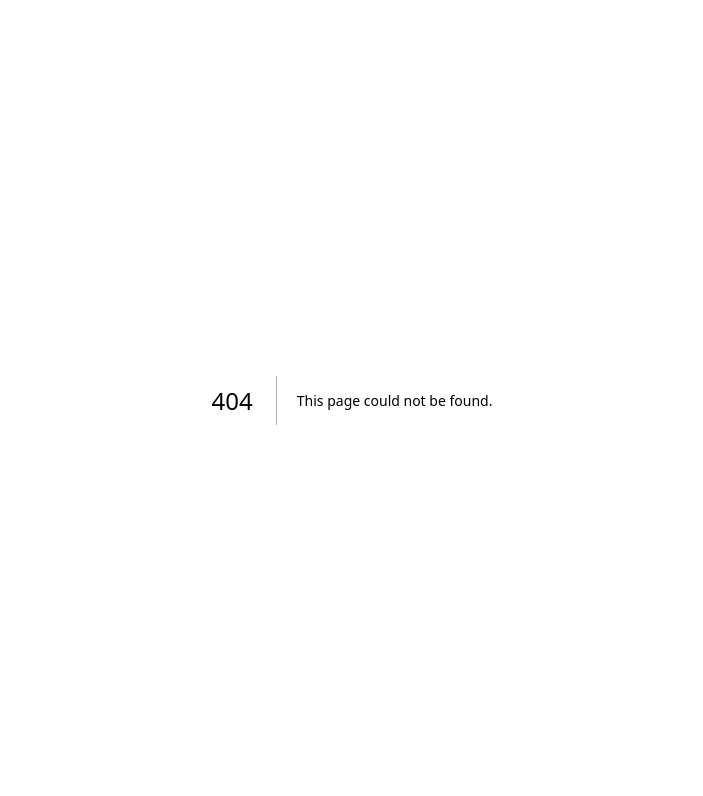
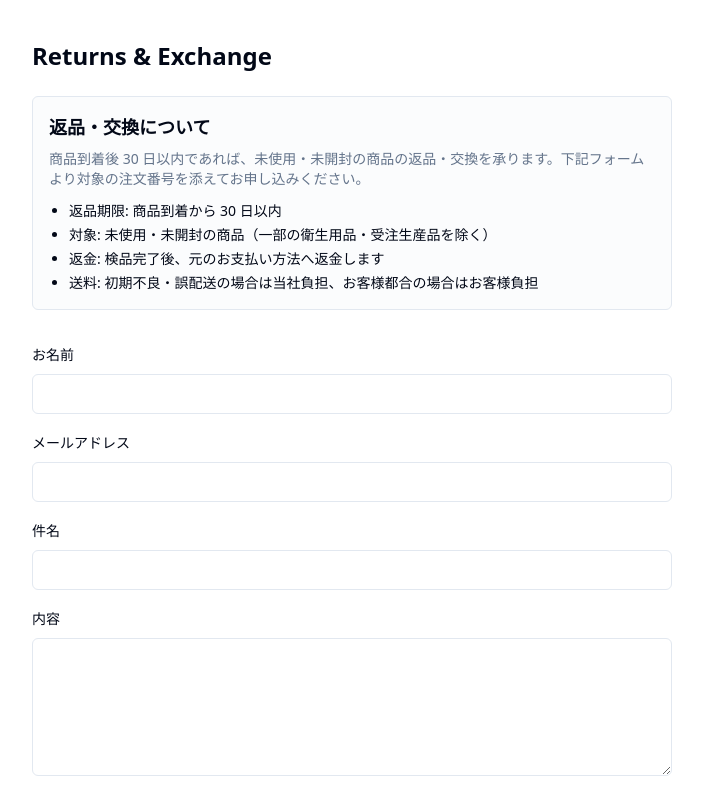
Before and after one commit to myoshi2891/Multi-Vendor-E-Commerce, a Next.js app: page /returns-exchange in a window 1280 px wide. Before the commit this address had no page. Shown: the top 796 px of the page, without its empty margins (288-991 px from the left). Built offline with nearby package versions, Linux system fonts and the light colour scheme.

Commit message:
feat(support): add contact and returns-exchange pages
Co-Authored-By: Claude Opus 4.8 <noreply@anthropic.com>

```diff
--- /dev/null
+++ b/src/app/(store)/contact/page.tsx
@@ -0,0 +1,14 @@
+import type { Metadata } from "next";
+import SupportForm from "@/components/store/support/support-form";
+
+export const metadata: Metadata = { title: "Contact | Marketplace" };
+
+/** お問い合わせフォーム。公開（ゲスト可）。DB 書込は server action 側のため force-dynamic 不要。 */
+export default function ContactPage() {
+    return (
+        <main className="mx-auto max-w-2xl px-4 py-10">
+            <h1 className="mb-6 text-2xl font-bold">Contact us</h1>
+            <SupportForm category="CONTACT" submitLabel="Send" />
+        </main>
+    );
+}
--- /dev/null
+++ b/src/app/(store)/returns-exchange/page.tsx
@@ -0,0 +1,35 @@
+import type { Metadata } from "next";
+import SupportForm from "@/components/store/support/support-form";
+import { RETURNS_POLICY_SUMMARY } from "@/components/store/static/content/returns";
+
+export const metadata: Metadata = { title: "Returns & Exchange | Marketplace" };
+
+/** 返品・交換の申請ページ。上部にポリシー要約（静的定数）、下部に申請フォーム。
+ *  ポリシーは静的 import で Prisma を読まないため force-dynamic 不要。 */
+export default function ReturnsExchangePage() {
+    return (
+        <main className="mx-auto max-w-2xl px-4 py-10">
+            <h1 className="mb-6 text-2xl font-bold">Returns &amp; Exchange</h1>
+
+            <section className="mb-8 rounded-md border bg-muted/30 p-4">
+                <h2 className="mb-2 text-lg font-semibold">
+                    {RETURNS_POLICY_SUMMARY.title}
+                </h2>
+                <p className="mb-3 text-sm text-muted-foreground">
+                    {RETURNS_POLICY_SUMMARY.intro}
+                </p>
+                <ul className="list-disc space-y-1 pl-5 text-sm">
+                    {RETURNS_POLICY_SUMMARY.points.map((point) => (
+                        <li key={point}>{point}</li>
+                    ))}
+                </ul>
+            </section>
+
+            <SupportForm
+                category="RETURN_REQUEST"
+                requireOrderId
+                submitLabel="返品・交換を申請する"
+            />
+        </main>
+    );
+}
--- /dev/null
+++ b/src/components/store/static/content/returns.ts
@@ -0,0 +1,19 @@
+/** 返品・交換ポリシーの要約（returns-exchange ページ上部に表示）。
+ *  静的定数のみで自己完結し Prisma を読まない（force-dynamic 不要）。
+ *  正式な全文ポリシーは後続の storefront-static-pages 側で拡張する。 */
+export interface ReturnsPolicySummary {
+    title: string;
+    intro: string;
+    points: string[];
+}
+
+export const RETURNS_POLICY_SUMMARY: ReturnsPolicySummary = {
+    title: "返品・交換について",
+    intro: "商品到着後 30 日以内であれば、未使用・未開封の商品の返品・交換を承ります。下記フォームより対象の注文番号を添えてお申し込みください。",
+    points: [
+        "返品期限: 商品到着から 30 日以内",
+        "対象: 未使用・未開封の商品（一部の衛生用品・受注生産品を除く）",
+        "返金: 検品完了後、元のお支払い方法へ返金します",
+        "送料: 初期不良・誤配送の場合は当社負担、お客様都合の場合はお客様負担",
+    ],
+};
```
